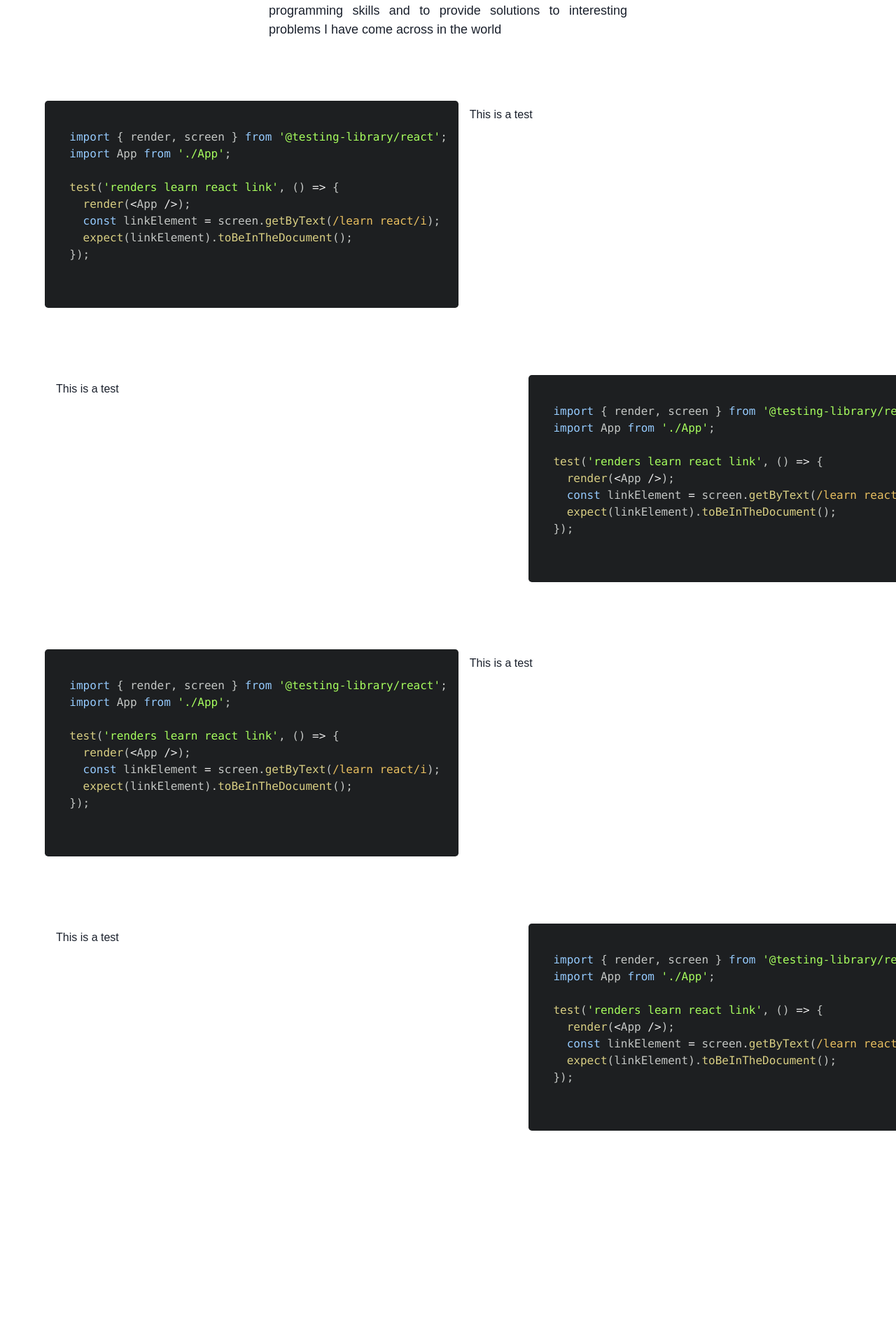
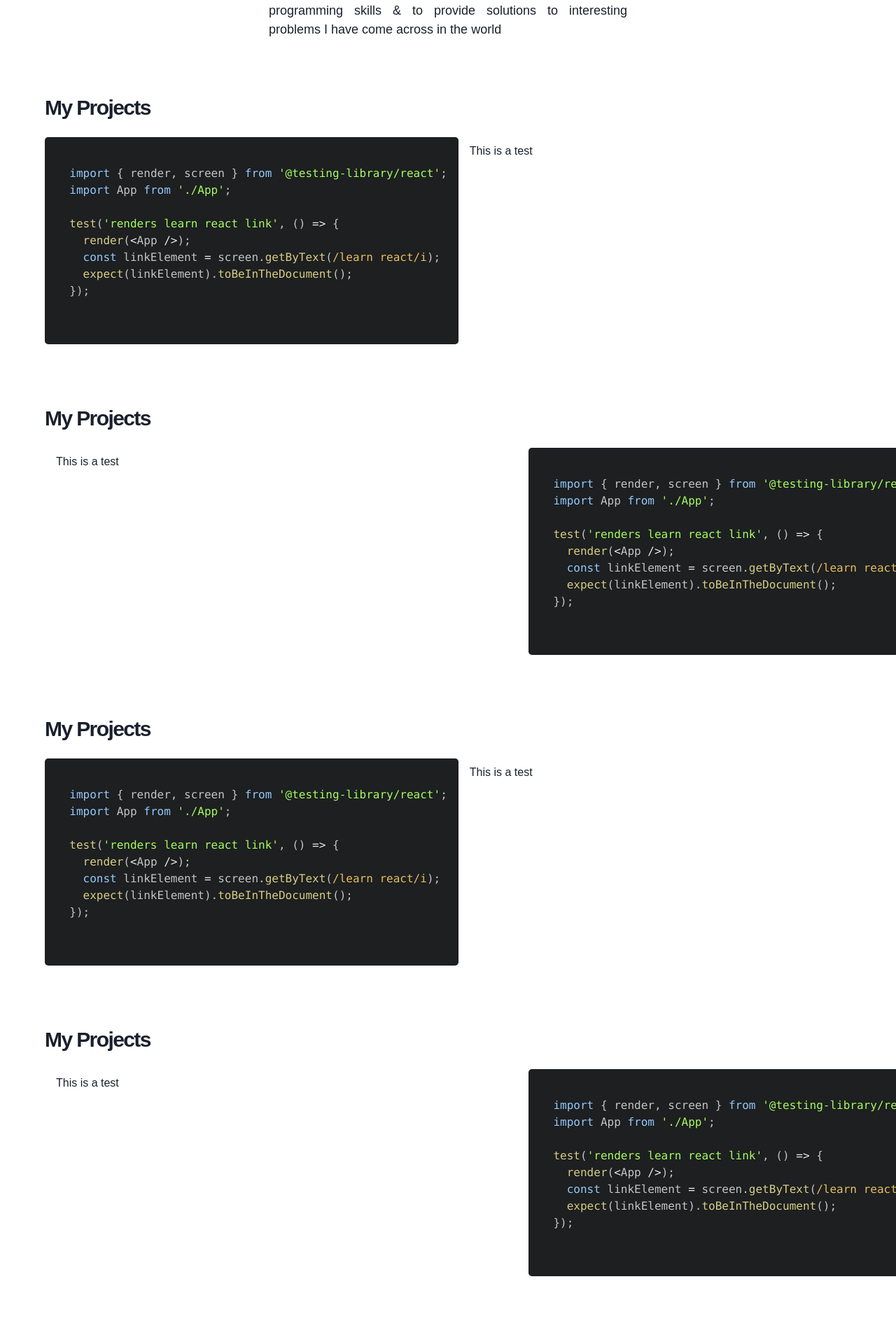
Before and after one commit to rossmcel/ross-mcelhinney-website, a React (Create React App) app: page /Projects in a window 1280 px wide. Shown: the part 302-2220 px from the top of the page at 70% size. Built offline with nearby package versions, Linux system fonts and the light colour scheme.

Commit message:
Enclose Projects Page Individual Projects and Add Project Titles

```diff
--- a/src/app/projects/projects.view.tsx
+++ b/src/app/projects/projects.view.tsx
@@ -33,12 +33,23 @@ export const ProjectsView: React.FC = () => {
           </Text>
           <Text fontSize="lg" textAlign="justify">
             My aim with these Projects is to both improve and expand my
-            programming skills and to provide solutions to interesting problems
-            I have come across in the world
+            programming skills & to provide solutions to interesting problems I
+            have come across in the world
           </Text>
         </Flex>
       </Center>
-      <Flex mt="5rem" minW="90%" minH="10rem" ml="5%" mr="5%">
+      <Flex
+        direction="column"
+        mt="5rem"
+        minW="90%"
+        minH="10rem"
+        ml="5%"
+        mr="5%"
+      >
+        <Heading as="h3" size="lg" letterSpacing="-.1rem">
+          My Projects
+        </Heading>
+        <Flex direction="row" mt="1rem" minW="100%" minH="100%">
           <ScrollAnimation animateIn="fadeIn" animateOnce={true} duration={5}>
             <Box minW="40%" minH="100%" ml="0%" mr="auto">
               <SyntaxHighlighter language="javascript" style={atomDark}>
@@ -50,8 +61,20 @@ export const ProjectsView: React.FC = () => {
             <Text m="1rem">This is a test</Text>
           </Box>
         </Flex>
+      </Flex>
 
-      <Flex mt="5rem" minW="90%" minH="10rem" ml="5%" mr="5%">
+      <Flex
+        direction="column"
+        mt="5rem"
+        minW="90%"
+        minH="10rem"
+        ml="5%"
+        mr="5%"
+      >
+        <Heading as="h3" size="lg" letterSpacing="-.1rem">
+          My Projects
+        </Heading>
+        <Flex direction="row" mt="1rem" minW="100%" minH="100%">
           <Box minW="60%">
             <Text m="1rem">This is a test</Text>
           </Box>
@@ -63,7 +86,19 @@ export const ProjectsView: React.FC = () => {
             </Box>
           </ScrollAnimation>
         </Flex>
-      <Flex mt="5rem" minW="90%" minH="10rem" ml="5%" mr="5%">
+      </Flex>
+      <Flex
+        direction="column"
+        mt="5rem"
+        minW="90%"
+        minH="10rem"
+        ml="5%"
+        mr="5%"
+      >
+        <Heading as="h3" size="lg" letterSpacing="-.1rem">
+          My Projects
+        </Heading>
+        <Flex direction="row" mt="1rem" minW="100%" minH="100%">
           <ScrollAnimation animateIn="fadeIn" animateOnce={true} duration={5}>
             <Box minW="40%" minH="10rem" ml="0%" mr="auto">
               <SyntaxHighlighter language="javascript" style={atomDark}>
@@ -75,7 +110,19 @@ export const ProjectsView: React.FC = () => {
             <Text m="1rem">This is a test</Text>
           </Box>
         </Flex>
-      <Flex mt="5rem" minW="90%" minH="10rem" ml="5%" mr="5%">
+      </Flex>
+      <Flex
+        direction="column"
+        mt="5rem"
+        minW="90%"
+        minH="10rem"
+        ml="5%"
+        mr="5%"
+      >
+        <Heading as="h3" size="lg" letterSpacing="-.1rem">
+          My Projects
+        </Heading>
+        <Flex direction="row" mt="1rem" minW="100%" minH="100%">
           <Box minW="60%">
             <Text m="1rem">This is a test</Text>
           </Box>
@@ -87,6 +134,7 @@ export const ProjectsView: React.FC = () => {
             </Box>
           </ScrollAnimation>
         </Flex>
+      </Flex>
     </Box>
   );
 };
```
Lines whose indentation alone changed are shown as unchanged.
